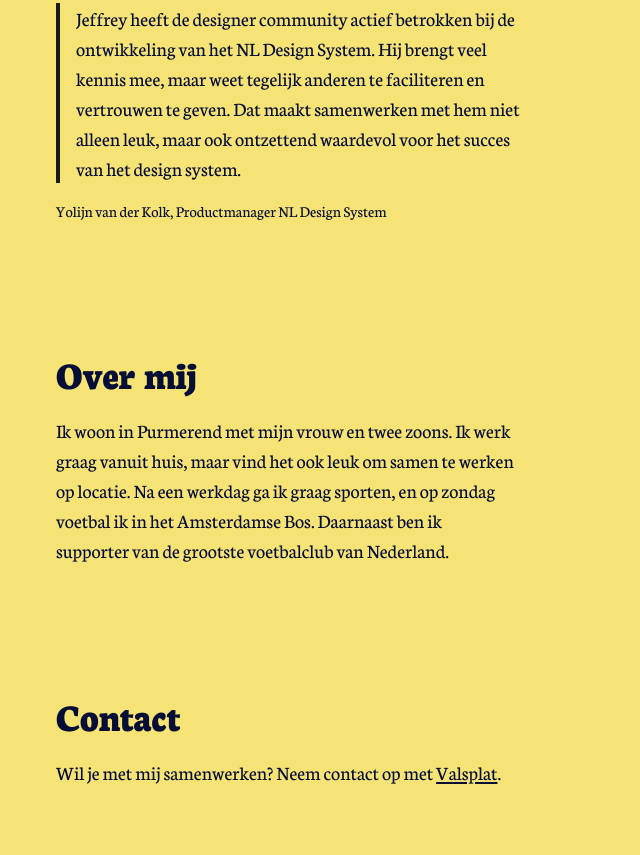
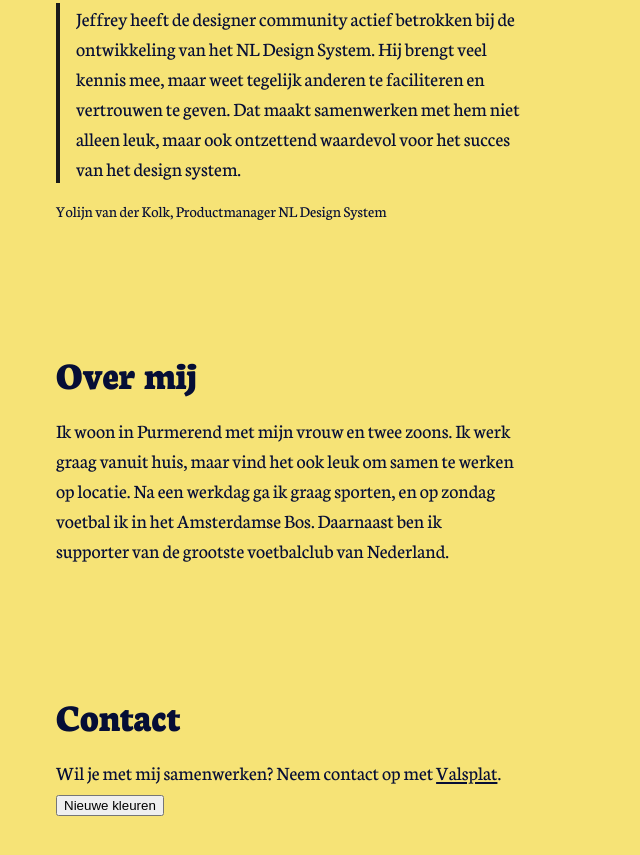
Before and after one commit to jeffreylauwers/jeffreylauwers.github.io, a plain HTML site: page index.html in a window 1280 px wide. Shown: the part 5602-6457 px from the top of the page, without its empty margins (0-640 px from the left). Drawn offline with Linux system fonts and the light colour scheme.

Commit message:
Update index.html

```diff
--- a/index.html
+++ b/index.html
@@ -321,6 +321,8 @@
         </p>
       </section>
 
+      <button onclick="randomizeColors()">Nieuwe kleuren</button>
+
     </main>
   </body>
 </html>
```
